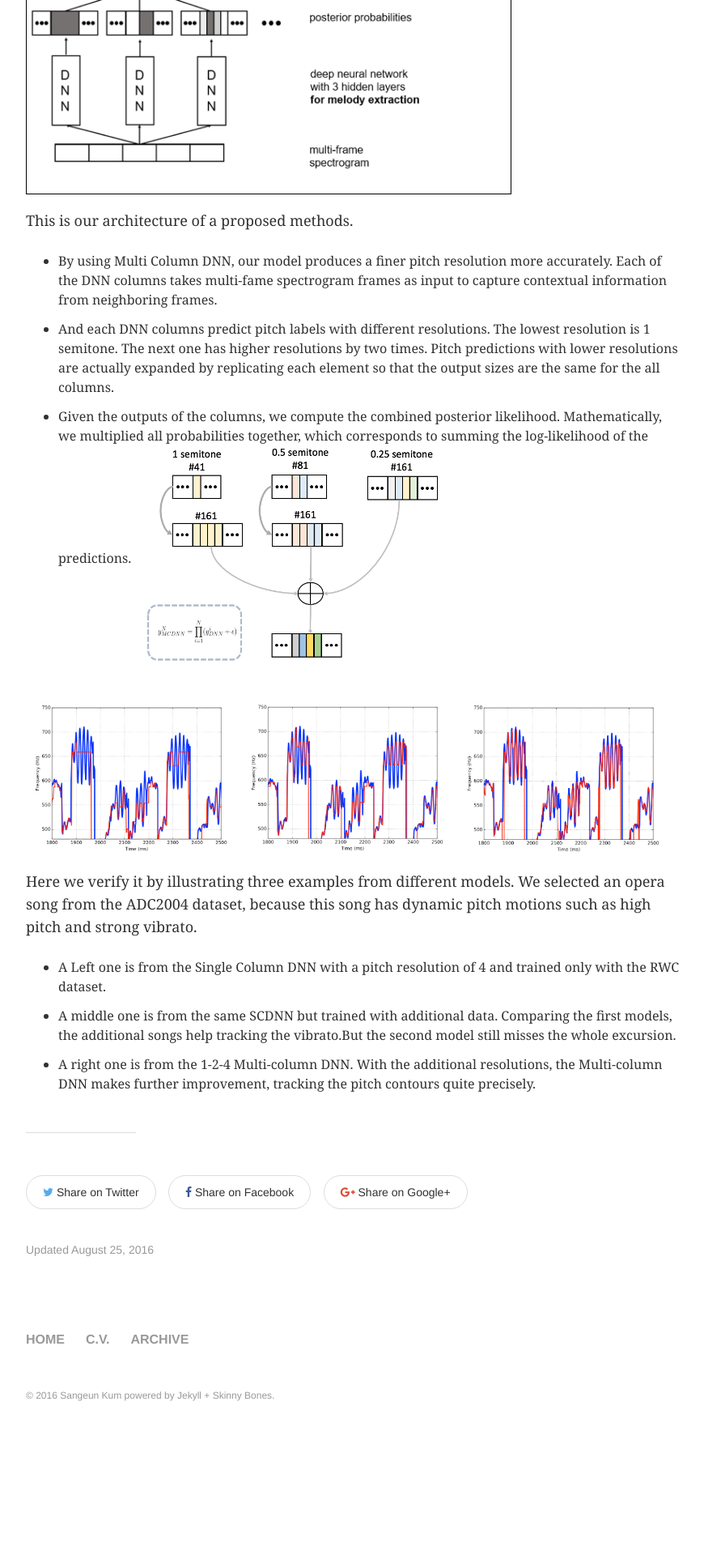
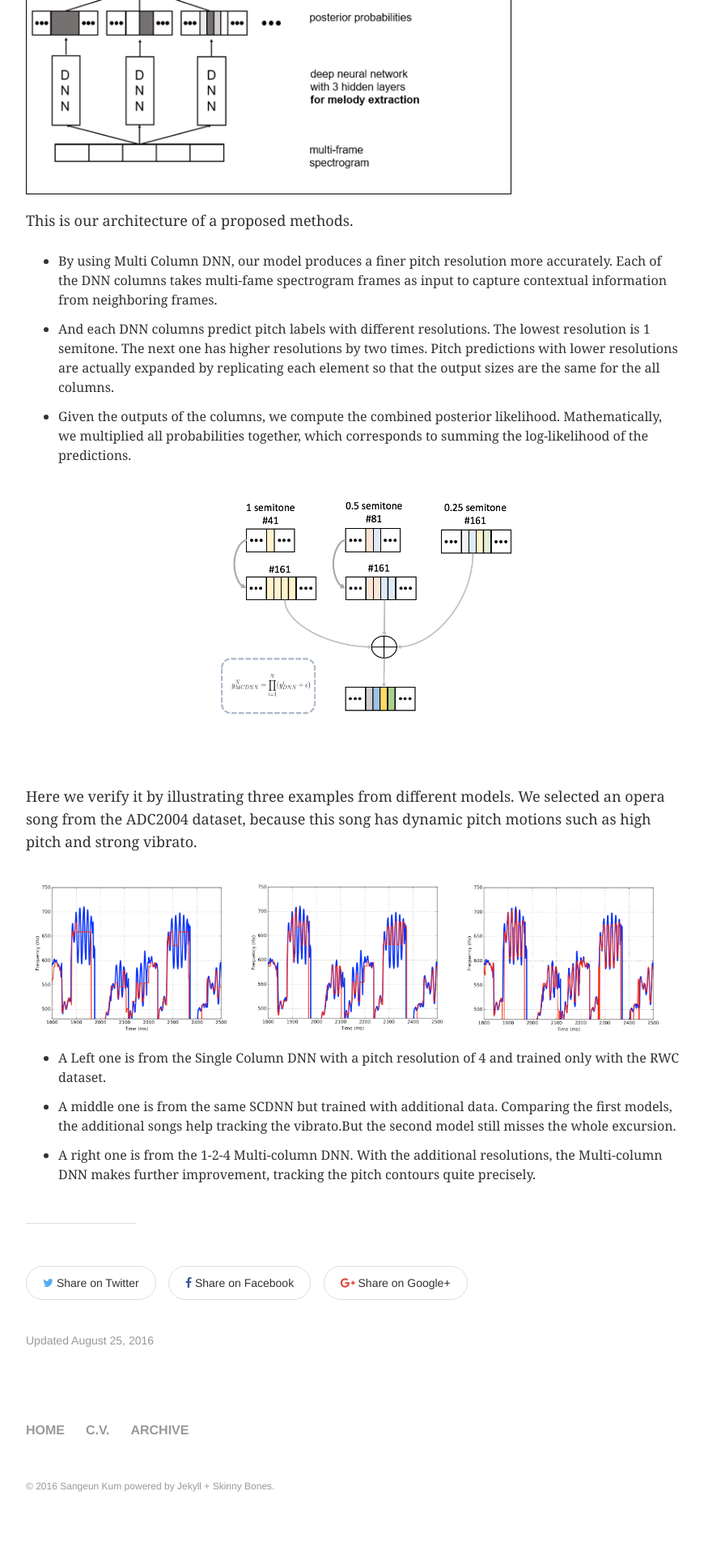
Before and after one commit to keums/keums.github.io, a Jekyll site: the page built from _posts/archive/2016-8-25-ISMIR16_MelodyExtraction.md, in a window 1280 px wide. Shown: the part 2262-4182 px from the top of the page at 81% size, without its empty margins (64-934 px from the left). Built offline with Jekyll 4.4.1, drawn with Linux system fonts in a browser that asks for light colours; before the commit the page ends 4070 px from its top, so only the background shows below that.

Commit message:
change ISMIR16_MelodyExtraction

```diff
--- a/_posts/archive/2016-8-25-ISMIR16_MelodyExtraction.md
+++ b/_posts/archive/2016-8-25-ISMIR16_MelodyExtraction.md
@@ -62,10 +62,15 @@ This is our architecture of a proposed methods.
 <li> And each DNN columns predict pitch labels with different resolutions. The lowest resolution is 1 semitone. The next one has higher resolutions by two times. Pitch predictions with lower resolutions are actually expanded by replicating each element so that the output sizes are the same for the all columns. </li>
 <li>
 Given the outputs of the columns, we compute the combined posterior likelihood. Mathematically, we multiplied all probabilities together, which corresponds to summing the log-likelihood of the predictions.
-<img src="/images/archive/ISMIR2016/sum.png"  width="400" > <br>
+
+<br><br>
+<p align="center"><img src="/images/archive/ISMIR2016/sum.png"  width="400" ></p> <br>
 </li>
 </ul>
 </p>
+<p>
+Here we verify it by illustrating three examples from different models.
+We selected an opera song from the ADC2004 dataset, because this song has dynamic pitch motions such as high pitch and strong vibrato.</p>
 
 <div style="width:33%; float:left;">
 <img src="/images/archive/ISMIR2016/result_1.png"  width="300"  >
@@ -78,9 +83,6 @@ Given the outputs of the columns, we compute the combined posterior likelihood.
 </div>
 <div style="clear:both"></div>
 
-<p>
-Here we verify it by illustrating three examples from different models.
-We selected an opera song from the ADC2004 dataset, because this song has dynamic pitch motions such as high pitch and strong vibrato.</p>
 
 
 <ul>
```
